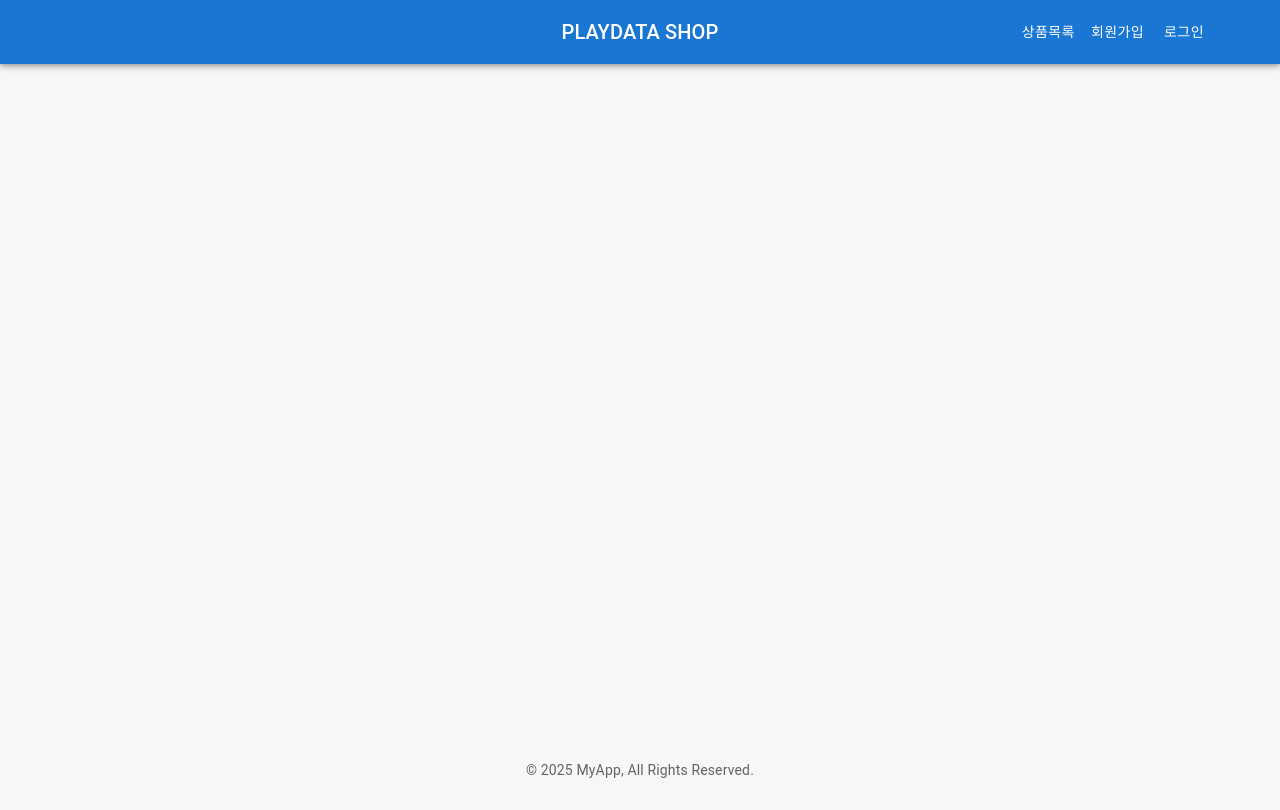
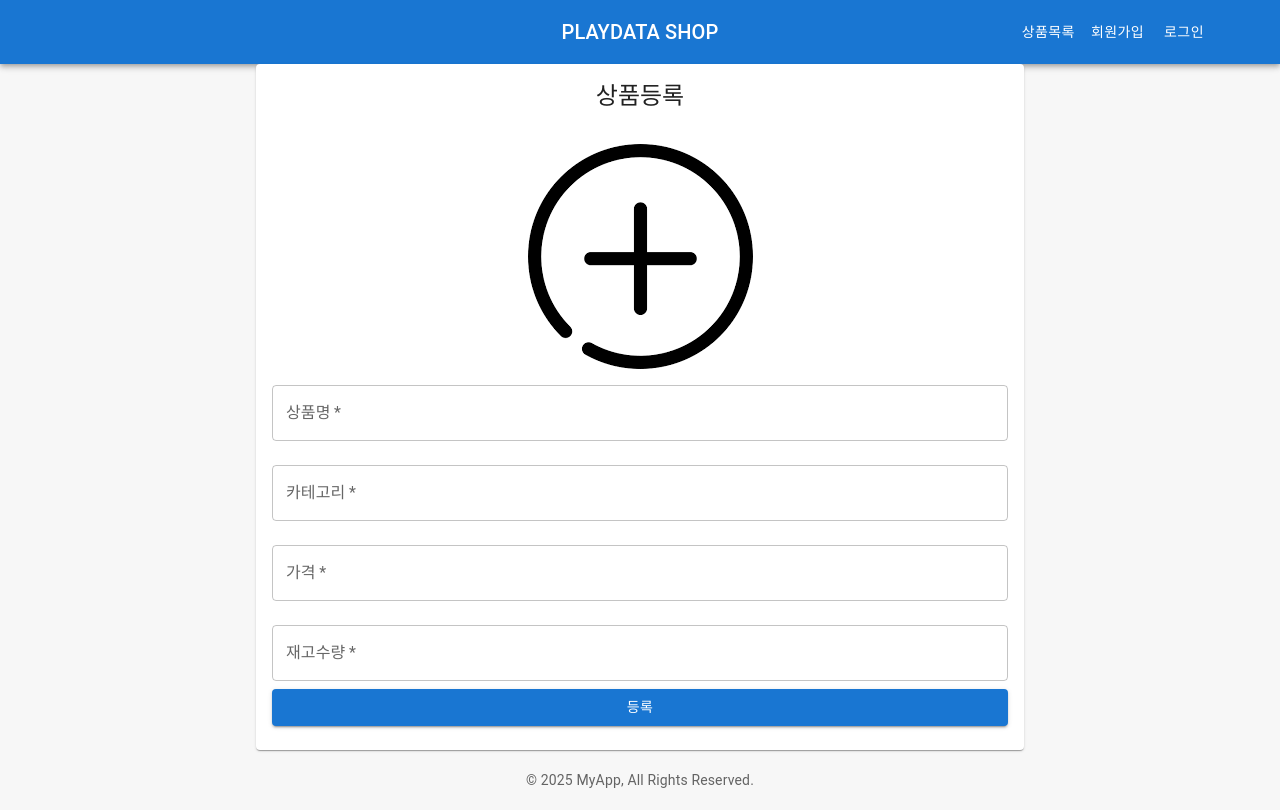
Before and after one commit to HanJongKyun/orderservice_front202504, a React (Vite) app: page /product/manage in a window 1280 px wide. Built offline with nearby package versions, Linux system fonts and the light colour scheme.

Commit message:
ProductCreate 컴포넌트 생성, 업로드된 이미지 썸네일 작업, 백엔드로 FormData 요청 보내기

```diff
--- a/src/App.jsx
+++ b/src/App.jsx
@@ -11,6 +11,7 @@ import './App.css';
 import CartContext, { CartContextProvider } from './context/CartContext';
 import OrderPage from './components/OrderPage';
 import MyPage from './components/MyPage';
+import ProductCreate from './components/ProductCreate';
 
 const App = () => {
   return (
@@ -26,6 +27,7 @@ const App = () => {
               <Route path='/product/list' element={<ProductList />} />
               <Route path='/order/cart' element={<OrderPage />} />
               <Route path='/mypage' element={<MyPage />} />
+              <Route path='/product/manage' element={<ProductCreate />} />
             </Routes>
           </div>
           <Footer />
--- a/src/components/ProductCreate.jsx
+++ b/src/components/ProductCreate.jsx
@@ -0,0 +1,150 @@
+import {
+  Button,
+  Card,
+  CardContent,
+  CardHeader,
+  Container,
+  Grid,
+  TextField,
+} from '@mui/material';
+import React, { useContext, useRef, useState } from 'react';
+import { useNavigate } from 'react-router-dom';
+import addImage from '../assets/image-add.png';
+import axiosInstance from '../configs/axios-config';
+import { API_BASE_URL, PROD } from '../configs/host-config';
+import { handleAxiosError } from '../configs/HandleAxiosError';
+import AuthContext from '../context/UserContext';
+
+const ProductCreate = () => {
+  const [name, setName] = useState('');
+  const [category, setCategory] = useState('');
+  const [price, setPrice] = useState('');
+  const [stockQuantity, setStockQuantity] = useState('');
+  const [productImage, setProductImage] = useState(null);
+  const navigate = useNavigate();
+  const { onLogout } = useContext(AuthContext);
+
+  // useRef를 사용하여 특정 요소를 참조하기
+  const $fileTag = useRef();
+
+  const productCreate = async (e) => {
+    e.preventDefault();
+
+    try {
+      const registData = new FormData();
+      registData.append('name', name);
+      registData.append('category', category);
+      registData.append('price', price);
+      registData.append('stockQuantity', stockQuantity);
+      registData.append('productImage', productImage);
+
+      // axiosInstance의 기본 컨텐트 타입은 JSON -> JSON 보낼 때는 개꿀
+      // 지금 우리가 보내야 되는 컨텐트는 FormData -> multipart/form-data 직접 명시
+      await axiosInstance.post(`${API_BASE_URL}${PROD}/create`, registData, {
+        headers: {
+          'Content-Type': 'multipart/form-data',
+        },
+      });
+      alert('상품 등록 완료!');
+      navigate('/product/list');
+    } catch (e) {
+      handleAxiosError(e, onLogout, navigate);
+    }
+  };
+
+  // 사용자가 파일을 선택해서 업로드하면 정보를 읽어들여서
+  // 썸네일 띄우는 함수
+  const fileUpdate = () => {
+    const file = $fileTag.current.files[0];
+    const reader = new FileReader();
+    reader.readAsDataURL(file);
+
+    reader.onloadend = () => {
+      setProductImage(reader.result);
+    };
+  };
+
+  return (
+    <Container>
+      <Grid container justifyContent='center'>
+        <Grid item xs={12} md={8}>
+          <Card>
+            <CardHeader title='상품등록' style={{ textAlign: 'center' }} />
+            <CardContent>
+              <form onSubmit={productCreate}>
+                <div
+                  className='thumbnail-box'
+                  style={{
+                    display: 'flex',
+                    justifyContent: 'center',
+                    cursor: 'pointer',
+                    borderRadius: '20px',
+                  }}
+                  onClick={() => $fileTag.current.click()}
+                >
+                  <img
+                    src={productImage || addImage}
+                    alt='prod-image'
+                    style={{ width: '225px' }}
+                  />
+                </div>
+                <TextField
+                  label='상품명'
+                  value={name}
+                  onChange={(e) => setName(e.target.value)}
+                  fullWidth
+                  margin='normal'
+                  required
+                />
+                <TextField
+                  label='카테고리'
+                  value={category}
+                  onChange={(e) => setCategory(e.target.value)}
+                  fullWidth
+                  margin='normal'
+                  required
+                />
+                <TextField
+                  label='가격'
+                  type='number'
+                  value={price}
+                  onChange={(e) => setPrice(e.target.value)}
+                  fullWidth
+                  margin='normal'
+                  required
+                />
+                <TextField
+                  label='재고수량'
+                  type='number'
+                  value={stockQuantity}
+                  onChange={(e) => setStockQuantity(e.target.value)}
+                  fullWidth
+                  margin='normal'
+                  required
+                />
+                <input
+                  type='file'
+                  accept='image/*'
+                  onChange={fileUpdate}
+                  style={{ display: 'none' }}
+                  required
+                  ref={$fileTag}
+                />
+                <Button
+                  type='submit'
+                  color='primary'
+                  variant='contained'
+                  fullWidth
+                >
+                  등록
+                </Button>
+              </form>
+            </CardContent>
+          </Card>
+        </Grid>
+      </Grid>
+    </Container>
+  );
+};
+
+export default ProductCreate;
```
Also changed, not shown: src/assets/image-add.png (added).
